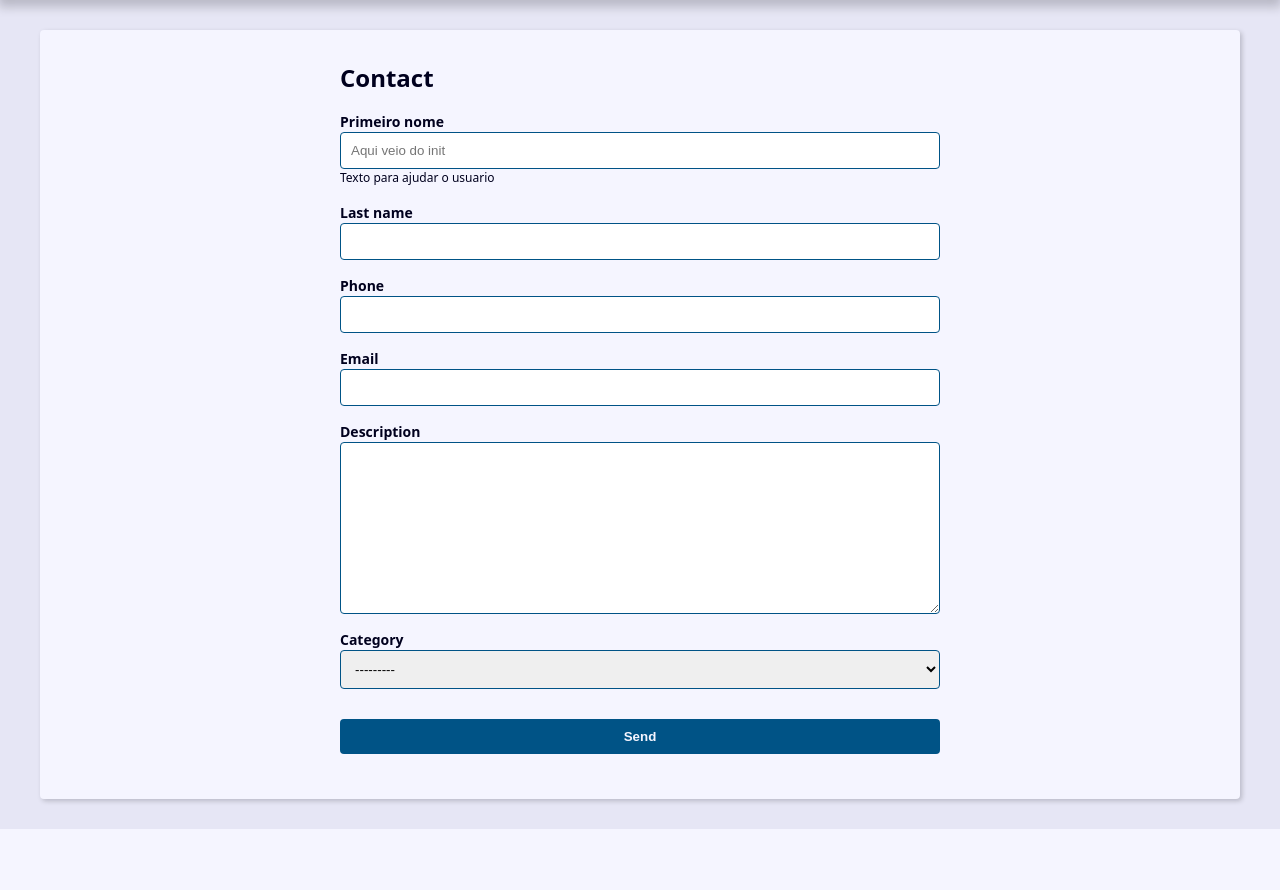
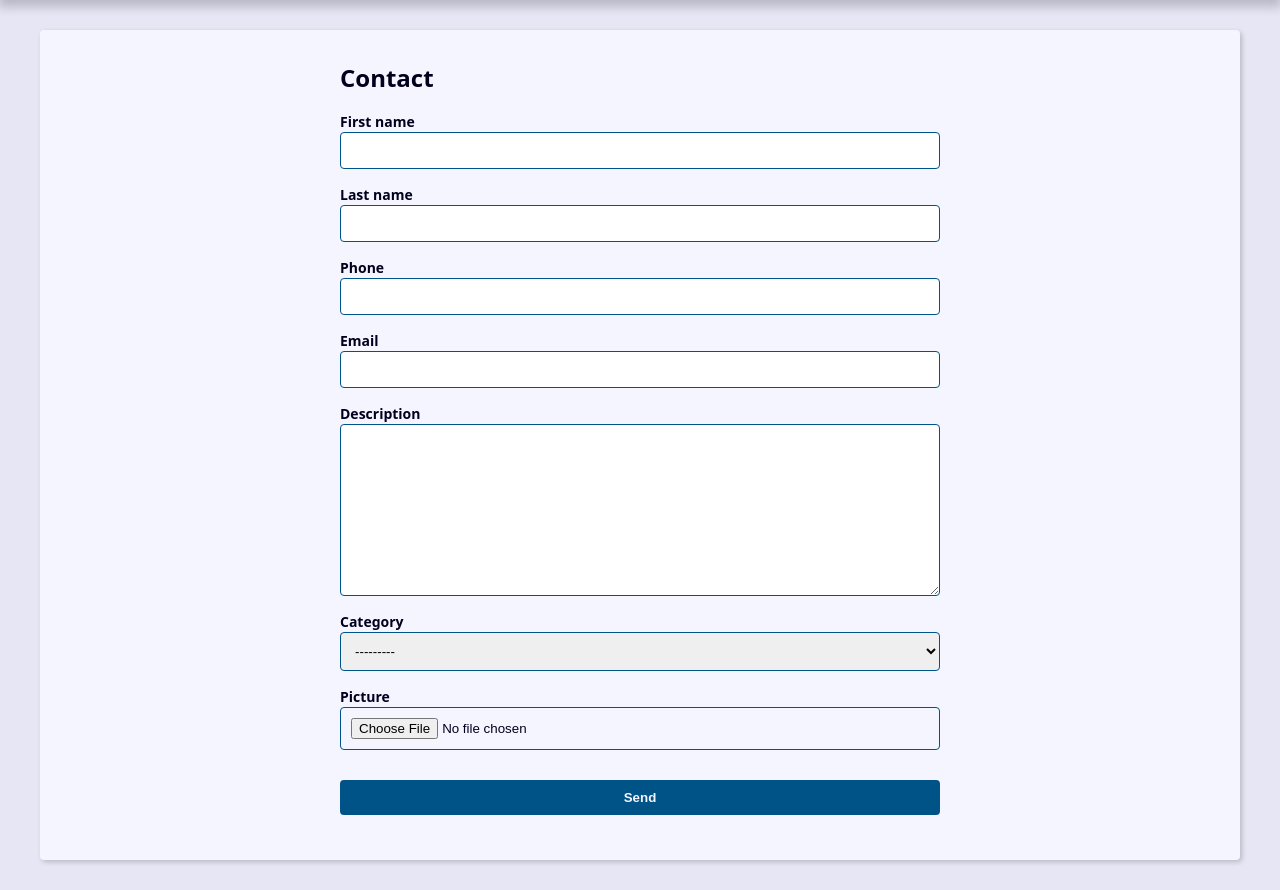
Before and after one commit to afonso-rf/python-agenda-django, a Django app: page /contact/create/ in a window 1280 px wide. Shown: the part 239-1129 px from the top of the page. Before the commit the page ends 1068 px from the top, so only its background shows below. Run offline with Django 5.2, Linux system fonts and the light colour scheme; data that the repository does not hold is empty.

Commit message:
:sparkles: feat: Adicionado  no forms

```diff
--- a/contact/forms.py
+++ b/contact/forms.py
@@ -4,24 +4,13 @@ from contact.models import Contact
 
 
 class ContactForm(forms.ModelForm):
-    first_name = forms.CharField(
-        widget=forms.TextInput(attrs={"placeholder": "Aqui veio do init"}),
-        label="Primeiro nome",
-        help_text="Texto para ajudar o usuario",
+    picture = forms.ImageField(
+        widget=forms.FileInput(
+            attrs={
+                "accept": "image/*",
+            }
+        ),
     )
-
-    def __init__(self, *args, **kwargs):
-        super().__init__(*args, **kwargs)
-
-        # self.fields["first_name"].widget.attrs.update(
-        #     {"placeholder": "Veio do init"}
-        # )
-        # self.fields["phone"].widget.attrs.update(
-        #     {
-        #         "pattern": "([0-9]{2}) [0-9]{4}-[0-9]{4}",
-        #         "placeholder": "(XX) XXXX-XXXX",
-        #     }
-        # )
 
     class Meta:
         model = Contact
@@ -32,15 +21,8 @@ class ContactForm(forms.ModelForm):
             "email",
             "description",
             "category",
+            "picture",
         )
-
-        # widgets = {
-        #     "first_name": forms.TextInput(
-        #         attrs={
-        #             "placeholder": "Primeiro nome",
-        #         }
-        #     ),
-        # }
 
     def clean(self):
         cleaned_data = self.cleaned_data
--- a/contact/templates/contact/contact.html
+++ b/contact/templates/contact/contact.html
@@ -21,6 +21,9 @@
     <p>
       <b>Date Created:</b> {{ contact.created_date }}
     </p>
+    {% if contact.picture %}
+    <p><img src="{{ contact.picture.url }}" alt="{{ contact.first_name }} {{ contact.last_name }}">
+    {% endif %}
     <div class="contact-links">
       <a class="btn btn-link" href="{% url 'contact:update' contact.id %}">Update</a>
 
--- a/contact/templates/contact/create.html
+++ b/contact/templates/contact/create.html
@@ -18,6 +18,11 @@
               <span class="help-text">{{ field.help_text }}</span>
             {% endif %}
           </div>
+          {% if field.name == 'picture' and field.value.url %}
+            <div>
+              <img src="{{ field.value.url }}" alt="" />
+            </div>
+          {% endif %}
         {% endfor %}
       </div>
 
--- a/contact/views/contact_forms.py
+++ b/contact/views/contact_forms.py
@@ -9,7 +9,7 @@ def create(request):
     form_action = reverse("contact:create")
 
     if request.method == "POST":
-        forms = ContactForm(request.POST)
+        forms = ContactForm(request.POST, request.FILES)
         context = {
             "site_title": "Create contact - ",
             "forms": forms,
@@ -45,7 +45,7 @@ def update(request, contact_id):
     form_action = reverse("contact:update", args=(contact_id,))
 
     if request.method == "POST":
-        forms = ContactForm(request.POST, instance=contact)
+        forms = ContactForm(request.POST, request.FILES, instance=contact)
         context = {
             "site_title": "Update contact - ",
             "forms": forms,
@@ -87,7 +87,7 @@ def delete(request, contact_id):
         request=request,
         template_name="contact/contact.html",
         context={
-            'contact': contact,
+            "contact": contact,
             "confirmation": confirmation,
         },
     )
```
